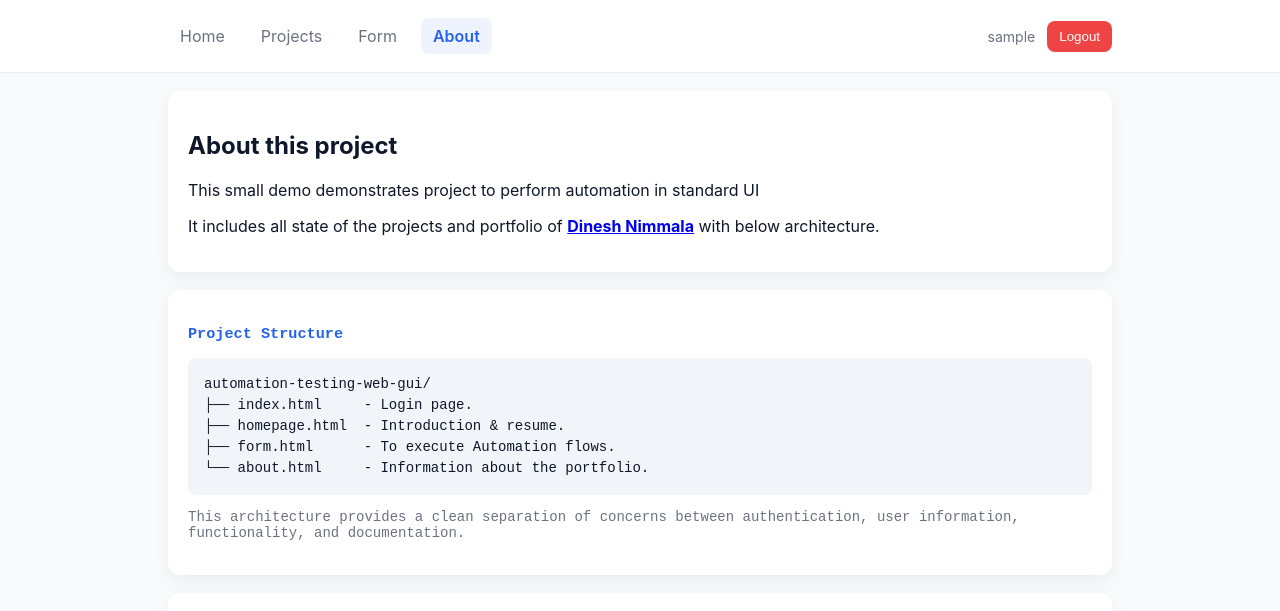
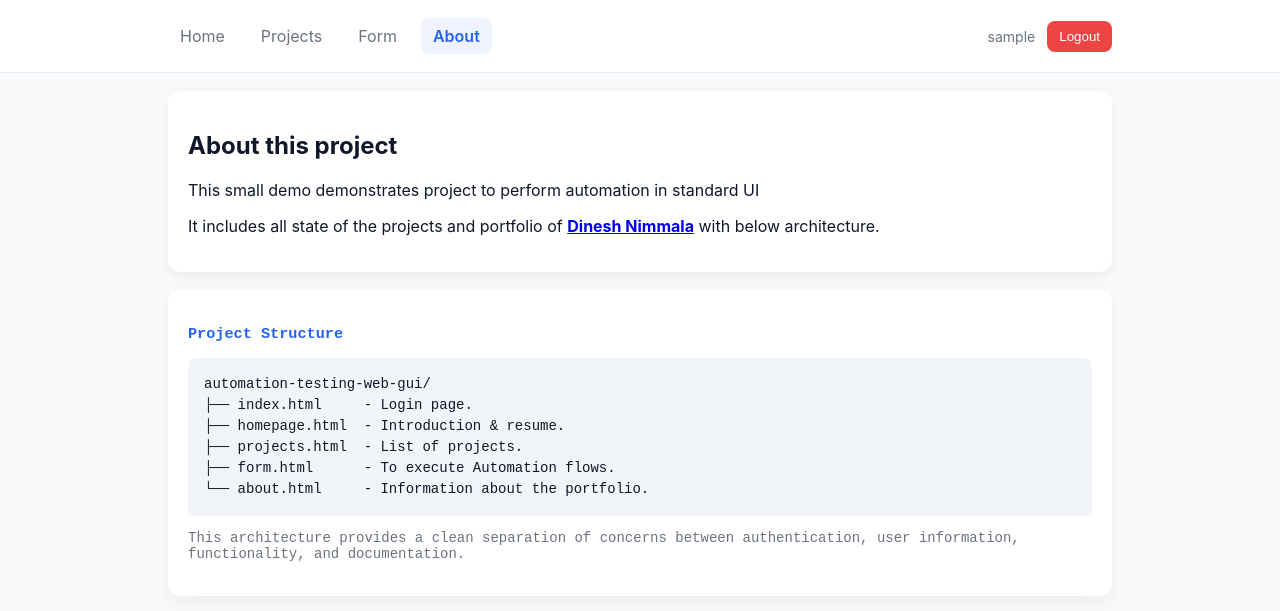
Before and after one commit to ND005/automation-testing-web-gui, a plain HTML site: page about.html in a window 1280 px wide. Shown: the top 611 px of the page. Drawn offline with Linux system fonts and the light colour scheme; sample sign-in values are in the browser's storage.

Commit message:
11/08/2025 : Updated a string in about screens

```diff
--- a/about.html
+++ b/about.html
@@ -124,6 +124,7 @@
       <pre style="background:#f1f5f9;padding:16px;border-radius:8px;font-size:14px;line-height:1.5">automation-testing-web-gui/
 ├── index.html     - Login page.
 ├── homepage.html  - Introduction & resume.
+├── projects.html  - List of projects.
 ├── form.html      - To execute Automation flows.
 └── about.html     - Information about the portfolio.</pre>
       <p style="font-size:14px;color:var(--muted);margin-top:12px">This architecture provides a clean separation of
```
